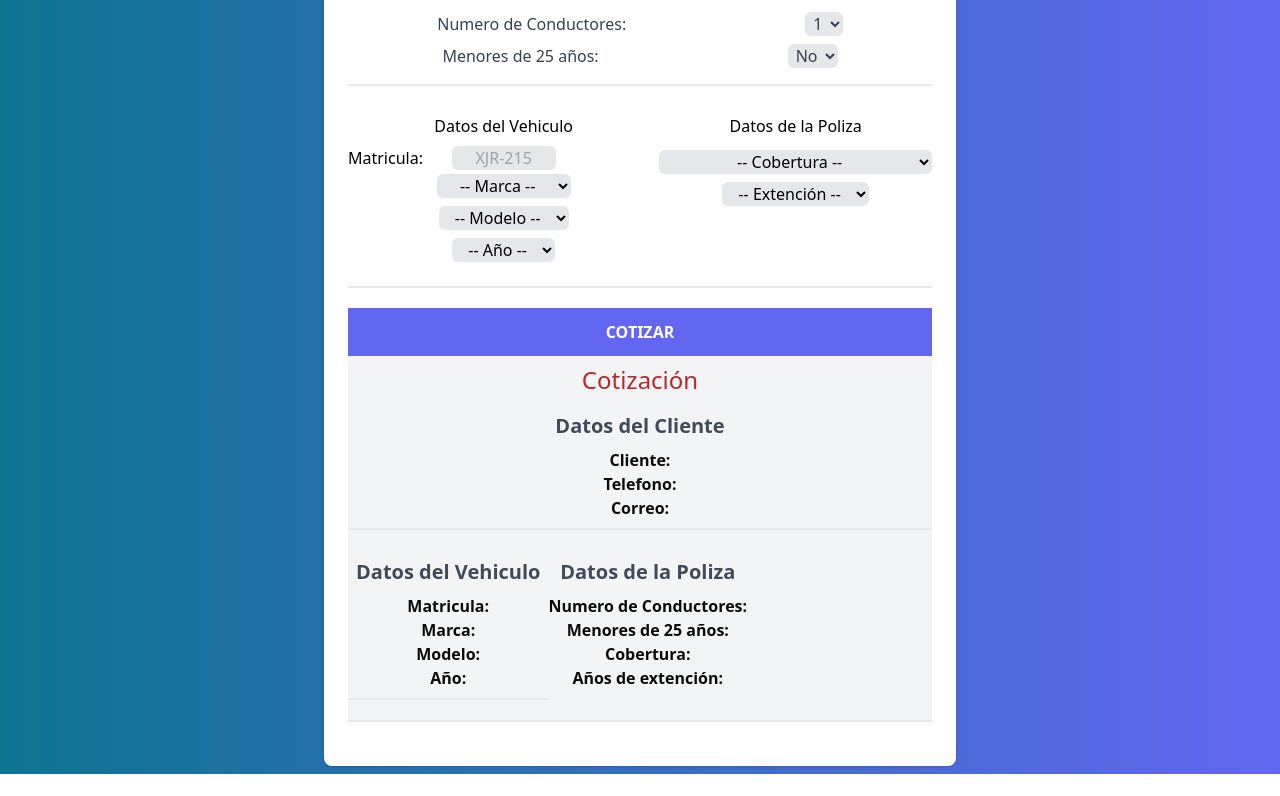
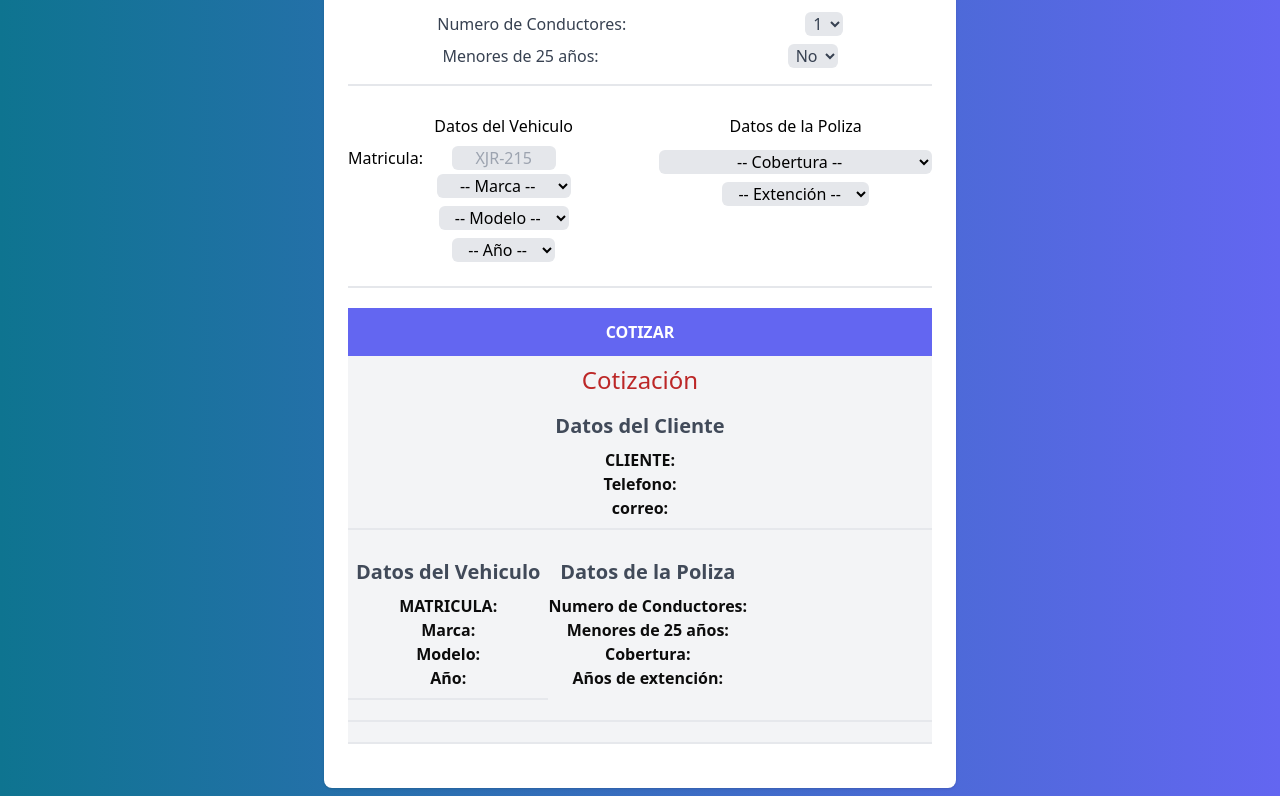
Before and after one commit to Luis1Gonzalez/auto-seguro, a React (Vite) app: page / in a window 1280 px wide. Shown: the part 360-1156 px from the top of the page. Before the commit the page ends 1134 px from the top, so only its background shows below. Built offline with nearby package versions, Linux system fonts and the light colour scheme.

Commit message:
agregando modal

```diff
--- /dev/null
+++ b/src/components/Error.jsx
@@ -0,0 +1,12 @@
+import useQuotation from "../hooks/useQuotation"
+
+export default function Error() {
+
+const { error } = useQuotation()
+
+  return (
+    <div className="border text-center border-red-400 bg-red-100 py-3 text-red-700">
+        <p>{error}</p>
+    </div>
+  )
+}
--- a/src/components/Form.jsx
+++ b/src/components/Form.jsx
@@ -1,10 +1,11 @@
 import { useEffect, useState } from 'react'
 import { brands, cars, years, type, timeContract, driverQuantity, countMinor } from '../data/options'
 import useQuotation from '../hooks/useQuotation'
+import Error from "../components/Error"
 
 export default function Form() {
 
-    const { data, handleChangeData, CalculatedInsurance, modal, setModal } = useQuotation()
+    const { data, handleChangeData, CalculatedInsurance, modal, setModal, error, setError } = useQuotation()
     const [filtering, setFiltering] = useState([])
 
     const filtered = data.brand
@@ -17,15 +18,18 @@ export default function Form() {
     const handleSubmit = (e) => {
         e.preventDefault()
         if (Object.values(data).includes('')) {
-            console.log('Todos los campos son obligatorios')
+            setError('Todos los campos son obligatorios')
             return
         }
         CalculatedInsurance()
         setModal(true)
+        setError('')
     }
 
     console.log(modal)
     return (
+        <>
+        {error && <Error />}
         <form onSubmit={handleSubmit}>
             <h3 className='text-center py-2 text-2xl text-red-700'>Formulario</h3>
 
@@ -133,5 +137,6 @@ export default function Form() {
             <input type="submit" className='w-full bg-indigo-500 hover:bg-indigo-600 transition-colors text-white cursor-pointer p-3 uppercase font-bold' value='cotizar' />
 
         </form>
+        </>
     )
 }
--- a/src/components/Modal.jsx
+++ b/src/components/Modal.jsx
@@ -17,9 +17,9 @@ console.log(data)
                 <p className='text-center p-2 text-xl font-bold text-gray-700'>Datos del Cliente</p>
 
                 <div className='flex flex-col items-center border-b-2 mb-5  pb-2'>
-                    <p className='text-black font-semibold'>Cliente: <span className='text-gray-600 font-semibold italic'>{data.name}</span></p>
-                    <p className='text-black font-semibold'>Telefono: <span className='text-gray-600 font-semibold italic'>{data.phone}</span></p>
-                    <p className='text-black font-semibold'>Correo: <span className='text-gray-600 font-semibold italic'>{data.email}</span></p>
+                    <p className='text-black font-semibold uppercase flex flex-wrap'>Cliente: <span className='text-gray-600 font-semibold italic'>{data.name}</span></p>
+                    <p className='text-black font-semibold flex flex-wrap'>Telefono: <span className='text-gray-600 font-semibold italic'>{data.phone}</span></p>
+                    <p className='text-black font-semibold lowercase flex flex-wrap'>Correo: <span className='text-gray-600 font-semibold italic'>{data.email}</span></p>
                 </div>
 
                 {/* =================================== */}
@@ -28,10 +28,7 @@ console.log(data)
                     <div className='flex flex-col items-center pb-2 border-b-2 mb-5'>
                         <p className='text-center p-2 text-xl font-bold text-gray-700'>Datos del Vehiculo</p>
 
-                    <div className='flex items-center'>
-                    <p className='text-black font-semibold'>Matricula: <span className='text-gray-600 font-semibold italic'>{data.matricula}</span></p>
-
-                    </div>
+                        <p className='text-black font-semibold uppercase'>Matricula: <span className='text-gray-600 font-semibold italic'>{data.matricula}</span></p>
                         <p className='text-black font-semibold'>Marca: <span className='text-gray-600 font-semibold italic'>{data.brand}</span></p>
                         <p className='text-black font-semibold'>Modelo: <span className='text-gray-600 font-semibold italic'>{data.model}</span></p>
                         <p className='text-black font-semibold'>Año: <span className='text-gray-600 font-semibold italic'>{data.year}</span></p>
@@ -40,7 +37,7 @@ console.log(data)
                     {/* =========================================================================== */}
 
                     <div className='flex flex-col items-center pb-2'>
-                    <p  className='text-center p-2 text-xl font-bold text-gray-700'>Datos de la Poliza</p>
+                        <p className='text-center p-2 text-xl font-bold text-gray-700'>Datos de la Poliza</p>
 
                         <p className='text-black font-semibold'>Numero de Conductores: <span className='text-gray-600 font-semibold italic'>{data.drivers}</span></p>
                         <p className='text-black font-semibold'>Menores de 25 años: <span className='text-gray-600 font-semibold italic'>{data.minor}</span></p>
@@ -49,7 +46,9 @@ console.log(data)
 
                     </div>
                 </div>
+            </div>
 
+            <div className='border-b-2 mb-5'>
 
             </div>
 
--- a/src/context/CalculatorProvider.jsx
+++ b/src/context/CalculatorProvider.jsx
@@ -1,6 +1,7 @@
 import { createContext, useState } from "react"
 import { yearDifference, calculateCoverage, calculateOrigin, calculateTime, calculateMinor } from '../helpers/index'
 import { cars } from '../data/options'
+
 
 const CalculatorContext = createContext()
 
@@ -22,6 +23,7 @@ const CalculatorProvider = ({ children }) => {
     })
 
     const [modal, setModal] = useState(false)
+    const [error, setError] = useState('')
 
     const handleChangeData = (e) => {
         setData({
@@ -76,7 +78,9 @@ console.log(data)
                 handleChangeData,
                 CalculatedInsurance,
                 modal,
-                setModal
+                setModal,
+                error,
+                setError,
             }}>
             {children}
         </CalculatorContext.Provider>
```
Lines whose indentation alone changed are shown as unchanged.
